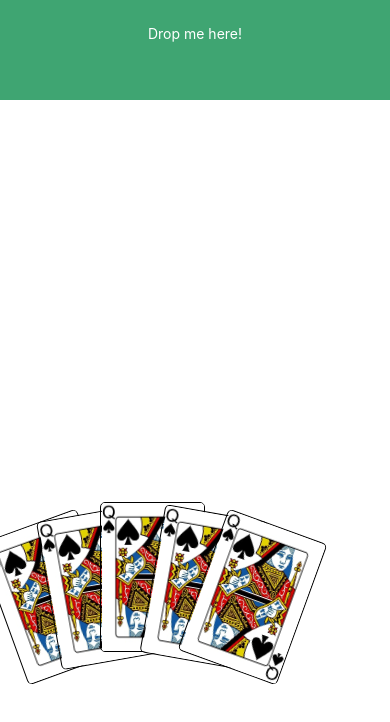
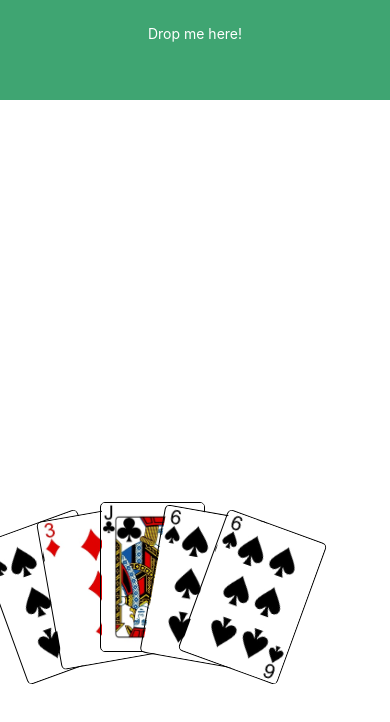
Before and after one commit to sshilal1/react-native-playing-cards, a React Native app: screen / in a window 390 px wide. Shown: the top 722 px of the page. Built offline with nearby package versions, Linux system fonts and the light colour scheme.

Commit message:
dynamically grab images via import/export module

```diff
--- a/App.js
+++ b/App.js
@@ -30,9 +30,9 @@ export default class App extends React.Component {
   }
 
   render() {
-    var sixofspades = { value:6, suit:"spades"};
-    var threeofdiamonds = { value:3, suit:"diamonds"};
-    var jackofclubs = { value:"jack", suit:"clubs"};
+    var sixofspades = { value:6, suit:"s"};
+    var threeofdiamonds = { value:3, suit:"d"};
+    var jackofclubs = { value:"j", suit:"c"};
     return (
       <View style={styles.container}>
         <View
--- a/Card.js
+++ b/Card.js
@@ -1,6 +1,8 @@
 import React from 'react';
 import { StyleSheet, Text, View, Animated, Dimensions, PanResponder, Image } from 'react-native';
 import PropTypes from 'prop-types';
+
+import Images from './images';
 
 var _rotate = {
   '1' : '-20deg',
@@ -81,6 +83,7 @@ export default class Card extends React.Component {
 
     const {value,suit,position} = this.state;
     var imgsrc = `./graphics/${value}_of_${suit}-min.jpg`;
+    var imgref = `${suit}${value}`;
 
     return (
       <View>
@@ -91,7 +94,7 @@ export default class Card extends React.Component {
             <View>
               <Image
                 style={this._calcHandStyle(position)}
-                source={require('./graphics/queen_of_spades-min.jpg')}
+                source={Images[imgref]}
                 resizeMode='contain'
               />
             </View>
--- /dev/null
+++ b/images.js
@@ -0,0 +1,11 @@
+const images = {
+	s2: require('./graphics/2_of_spades-min.jpg'),
+	s3: require('./graphics/3_of_spades-min.jpg'),
+	s4: require('./graphics/4_of_spades-min.jpg'),
+	s6: require('./graphics/6_of_spades-min.jpg'),
+	d3: require('./graphics/3_of_diamonds-min.jpg'),
+	cj: require('./graphics/jack_of_clubs-min.jpg')
+};
+
+
+export default images;
```
